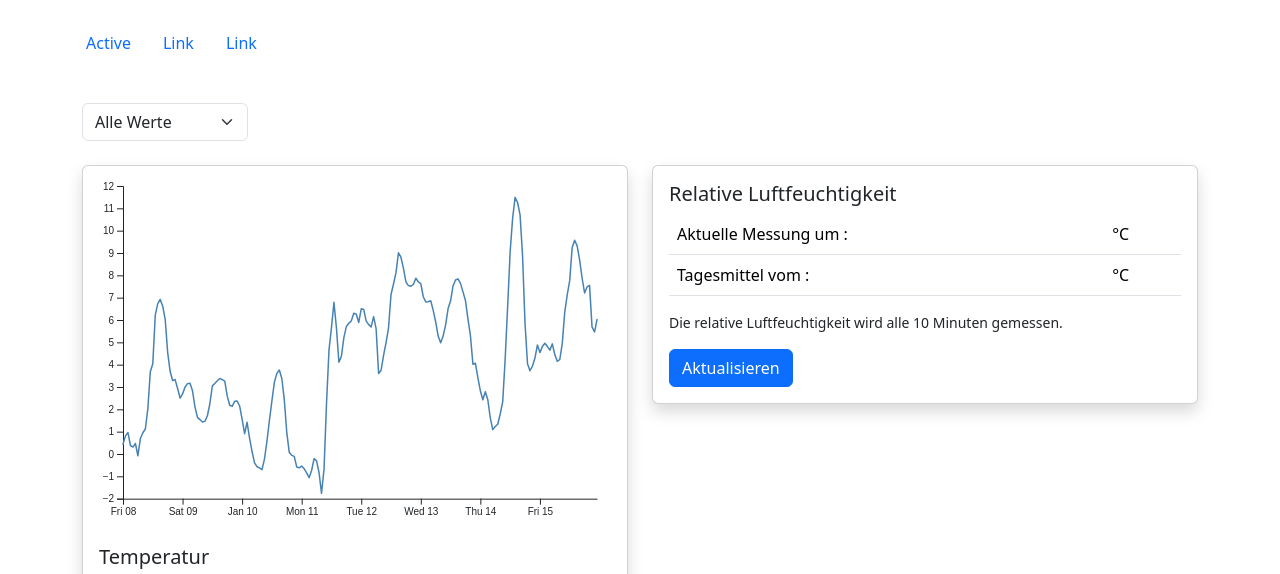
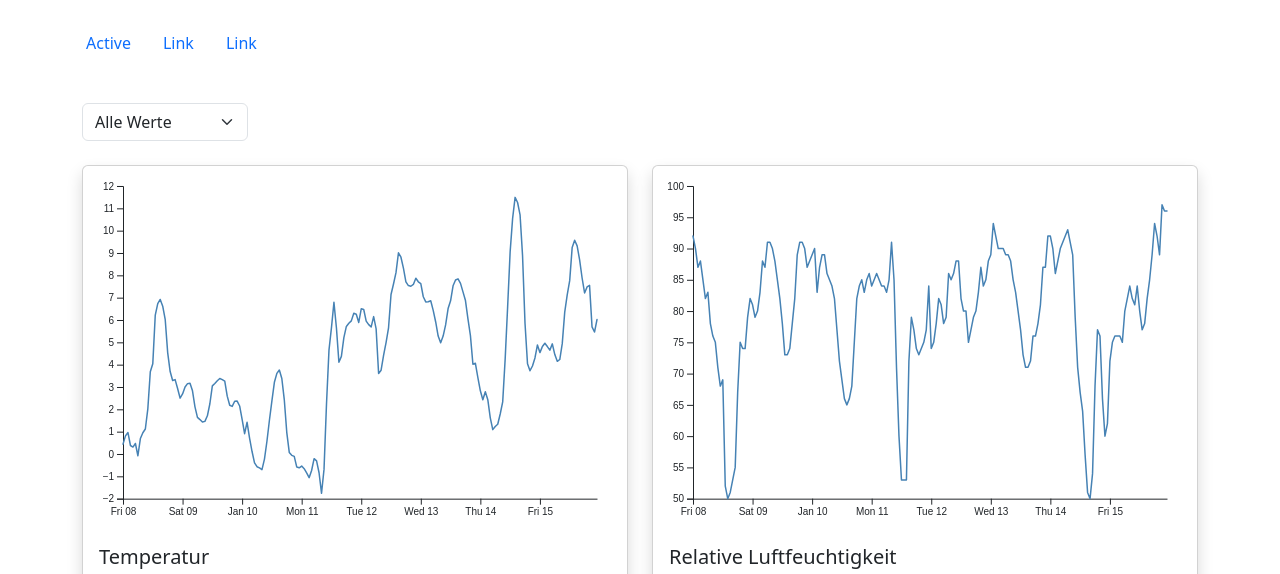
Before and after one commit to GeMixl/FihuWeather_v3, a plain HTML site: page index.html in a window 1280 px wide. Shown: the part 161-735 px from the top of the page. Drawn offline with nearby package versions, Linux system fonts and the light colour scheme.

Commit message:
Finished set-up of the project structure. Frontend works statically.

```diff
--- a/index.html
+++ b/index.html
@@ -66,7 +66,7 @@
         </div>
         <div class="col-lg-6">
           <div class="card shadow bg-body rounded">
-            <div id="pressure-chart"></div>
+            <div id="humidity-chart"></div>
             <div class="card-body">
               <h5 class="card-title">Relative Luftfeuchtigkeit</h5>
               <table class="table">
--- a/script/index.js
+++ b/script/index.js
@@ -1,5 +1,6 @@
 import { loadAndProcessData } from './loadAndProcessData.js'
 import { plotTemperatureChart } from './plotTemperatureChart.js'
+import { plotHumidityChart } from './plotHumidityChart.js'
 
 const margin = ({top: 20, right: 30, bottom: 30, left: 40});
 const height = document.querySelector('#temperature-chart').offsetWidth * 2 / 3;
@@ -11,6 +12,11 @@ const render = (data) => {
     height: height,
     margin: margin}
   );
+  plotHumidityChart(d3.select('#humidity-chart'), {data: data,
+    width: width,
+    height: height,
+    margin: margin}
+  );
 };
 
 loadAndProcessData().then(data => render(data));
--- /dev/null
+++ b/script/plotHumidityChart.js
@@ -0,0 +1,47 @@
+export const plotHumidityChart = (selection, props) => {
+  const {
+    data,
+    width,
+    height,
+    margin
+  } = props;
+
+  const yAxis = g => g
+      .attr("transform", `translate(${margin.left},0)`)
+      .call(d3.axisLeft(y))
+
+  const xAxis = g => g
+    .attr("transform", `translate(0,${height - margin.bottom})`)
+      .call(d3.axisBottom(x).ticks(width / 80).tickSizeOuter(0))
+
+  const y = d3.scaleLinear()
+    .domain([d3.min(data, d => d.humidity), d3.max(data, d => d.humidity)]).nice()
+      .range([height - margin.bottom, margin.top])
+
+  const x = d3.scaleTime()
+    .domain(d3.extent(data, d => d.timestamp))
+      .range([margin.left, width - margin.right])
+
+  const line = d3.line()
+      .x(d => x(d.timestamp))
+      .y(d => y(d.humidity))
+
+  const svg = selection
+    .append("svg")
+      .attr("viewBox", [0, 0, width, height]);
+
+  svg.append("g")
+      .call(xAxis);
+
+  svg.append("g")
+      .call(yAxis);
+
+  svg.append("path")
+      .datum(data)
+      .attr("fill", "none")
+      .attr("stroke", "steelblue")
+      .attr("stroke-width", 1.5)
+      .attr("stroke-linejoin", "round")
+      .attr("stroke-linecap", "round")
+      .attr("d", line);
+}
```
